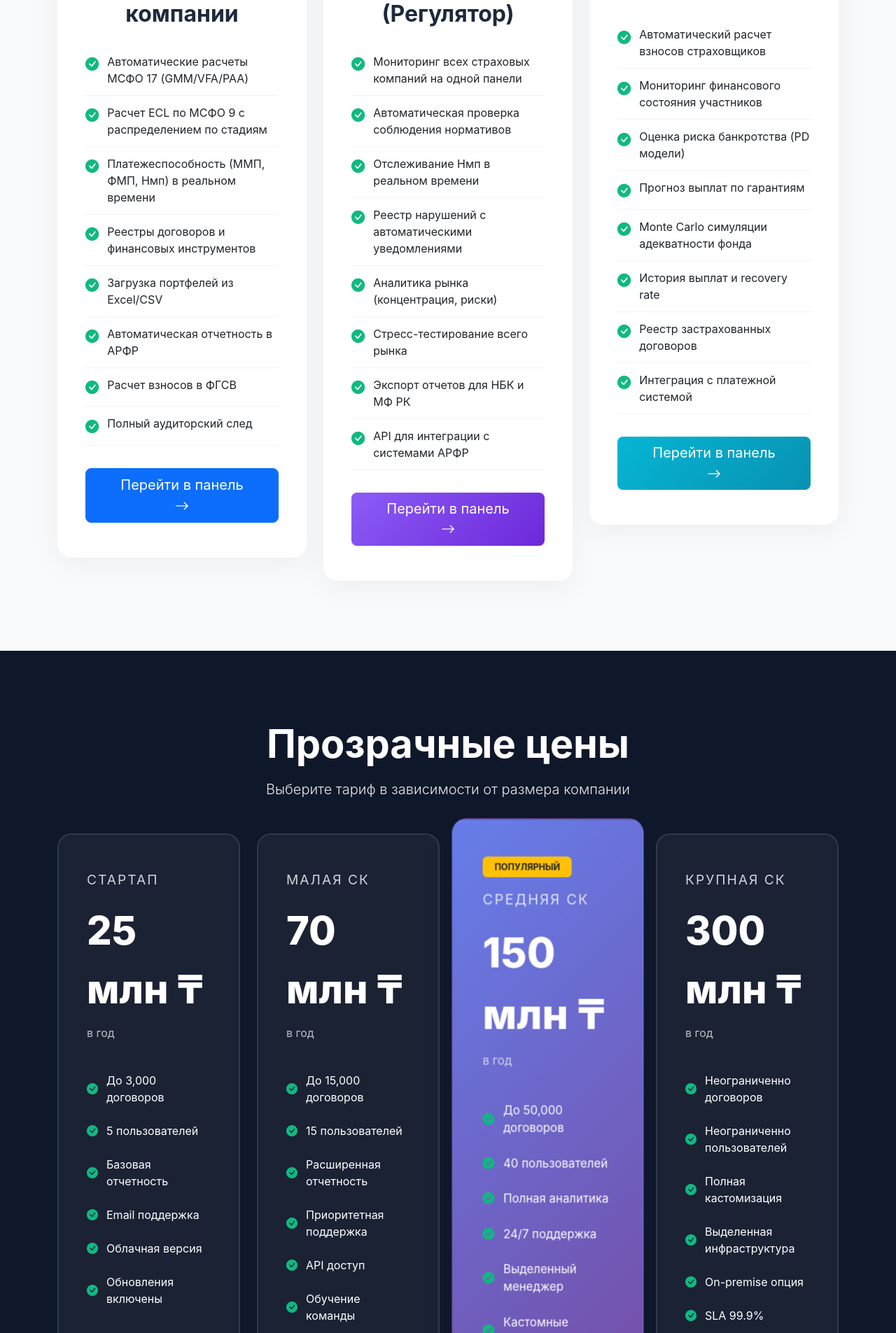
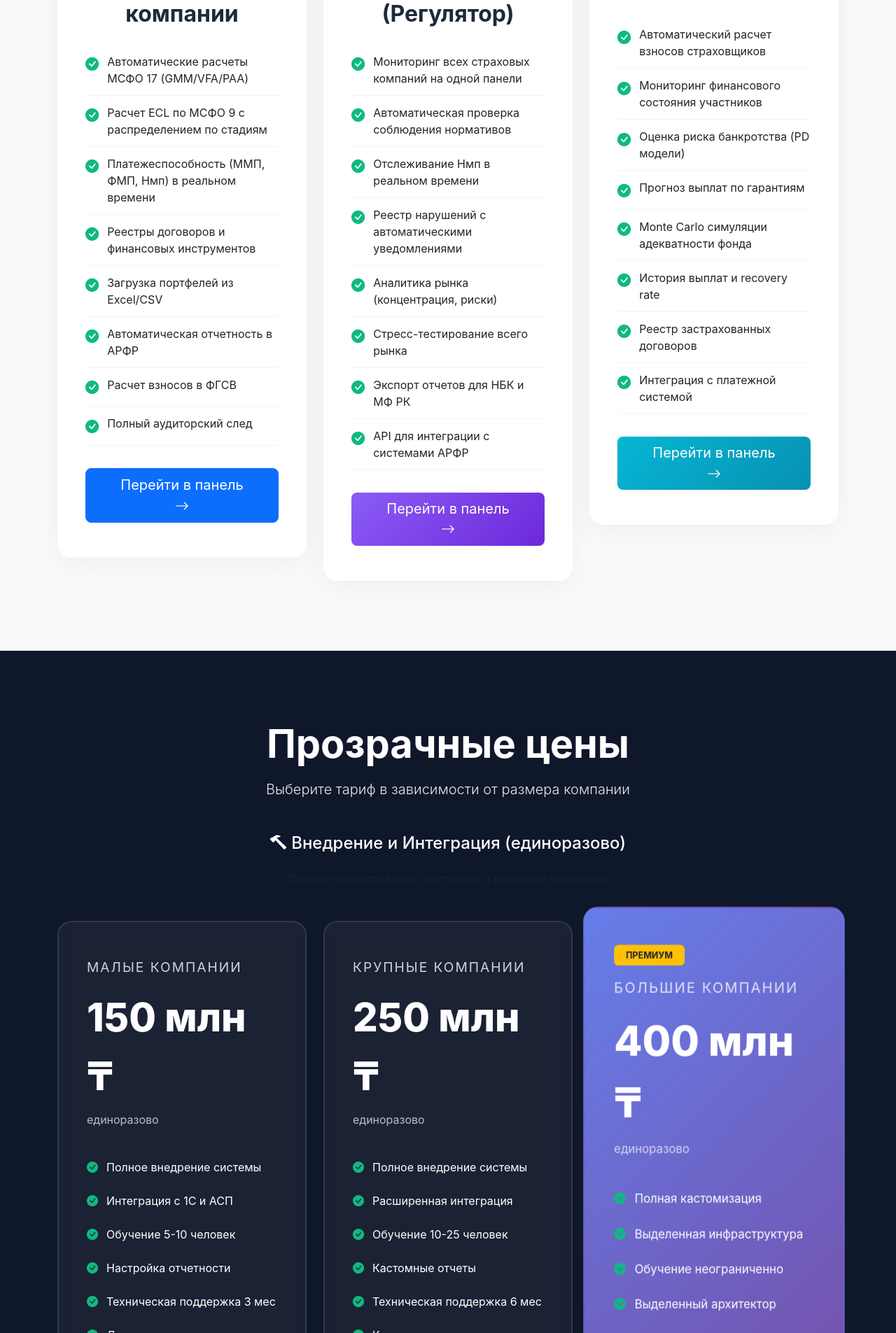
Before and after one commit to krasavchik01/ifrs-all, a Flask app: page /landing in a window 1280 px wide. Shown: the part 3975-5880 px from the top of the page at 70% size. Run offline with Flask 3, Linux system fonts and the light colour scheme.

Commit message:
feat: update landing page and dashboard navigation
- Rebrand to 'RB Partners IT Audit' (navbar and hero title)
- Restructure pricing model:
  * Implementation (one-time): 150M (small), 250M (large), 400M (largest)
  * Cloud subscription (annual): 10M/year (standard), 15M/year (premium)
- Add support and consulting packages
- Add ФГСВ Взносы link to dashboard
- Update pricing section with detailed implementation services
- Improve pricing card layout with separate sections for implementation and cloud

```diff
--- a/app/templates/index.html
+++ b/app/templates/index.html
@@ -1808,6 +1808,12 @@ Example: Life Insurance Portfolio<br>
                             <small>AFR Report</small>
                         </a>
                     </div>
+                    <div class="col-md-4">
+                        <a href="{{ url_for('main.fgsv') }}" class="btn btn-outline-secondary w-100">
+                            <i class="bi bi-percent"></i><br>
+                            <small>ФГСВ Взносы</small>
+                        </a>
+                    </div>
                 </div>
             </div>
         </div>
--- a/app/templates/landing.html
+++ b/app/templates/landing.html
@@ -484,7 +484,7 @@
     <nav class="navbar navbar-expand-lg navbar-dark fixed-top" style="background: rgba(15, 23, 42, 0.95); backdrop-filter: blur(10px);">
         <div class="container">
             <a class="navbar-brand fw-bold fs-3" href="#">
-                <i class="bi bi-shield-check"></i> Alliot
+                <i class="bi bi-shield-check"></i> RB Partners IT Audit
             </a>
             <button class="navbar-toggler" type="button" data-bs-toggle="collapse" data-bs-target="#navbarNav">
                 <span class="navbar-toggler-icon"></span>
@@ -511,7 +511,7 @@
         <div class="container hero-content">
             <div class="row align-items-center">
                 <div class="col-lg-7">
-                    <h1 class="hero-title fade-in">Alliot</h1>
+                    <h1 class="hero-title fade-in">RB Partners IT Audit</h1>
                     <p class="hero-subtitle fade-in">Комплексная Регуляторная Система для Страхового Рынка Казахстана</p>
                     <p class="text-white-50 mb-4 fade-in" style="font-size: 1.1rem;">
                         Единая платформа для страховых компаний, АРФР и ФГСВ. <br>
@@ -901,107 +901,137 @@
                 <p class="lead" style="opacity: 0.9;">Выберите тариф в зависимости от размера компании</p>
             </div>
 
-            <div class="row g-4">
-                <div class="col-lg-3 fade-in">
+            <div class="row g-4 mb-5">
+                <div class="col-12">
+                    <div class="text-center">
+                        <h4 class="mb-4"><i class="bi bi-hammer"></i> Внедрение и Интеграция (единоразово)</h4>
+                        <p class="text-muted mb-4">Полное развертывание, настройка и обучение персонала</p>
+                    </div>
+                </div>
+
+                <div class="col-lg-4 fade-in">
                     <div class="pricing-card">
-                        <div class="pricing-tier">Стартап</div>
-                        <div class="pricing-amount">25 млн ₸</div>
-                        <div class="pricing-period">в год</div>
+                        <div class="pricing-tier">Малые компании</div>
+                        <div class="pricing-amount">150 млн ₸</div>
+                        <div class="pricing-period">единоразово</div>
                         <ul class="pricing-features">
-                            <li><i class="bi bi-check-circle-fill"></i> До 3,000 договоров</li>
-                            <li><i class="bi bi-check-circle-fill"></i> 5 пользователей</li>
-                            <li><i class="bi bi-check-circle-fill"></i> Базовая отчетность</li>
-                            <li><i class="bi bi-check-circle-fill"></i> Email поддержка</li>
-                            <li><i class="bi bi-check-circle-fill"></i> Облачная версия</li>
-                            <li><i class="bi bi-check-circle-fill"></i> Обновления включены</li>
+                            <li><i class="bi bi-check-circle-fill"></i> Полное внедрение системы</li>
+                            <li><i class="bi bi-check-circle-fill"></i> Интеграция с 1С и АСП</li>
+                            <li><i class="bi bi-check-circle-fill"></i> Обучение 5-10 человек</li>
+                            <li><i class="bi bi-check-circle-fill"></i> Настройка отчетности</li>
+                            <li><i class="bi bi-check-circle-fill"></i> Техническая поддержка 3 мес</li>
+                            <li><i class="bi bi-check-circle-fill"></i> Документация</li>
                         </ul>
                         <div class="text-muted small">
-                            Для компаний с премией до 300 млн ₸/год
+                            Для компаний с премией до 500 млн ₸/год
                         </div>
                     </div>
                 </div>
 
-                <div class="col-lg-3 fade-in">
+                <div class="col-lg-4 fade-in">
                     <div class="pricing-card">
-                        <div class="pricing-tier">Малая СК</div>
-                        <div class="pricing-amount">70 млн ₸</div>
-                        <div class="pricing-period">в год</div>
+                        <div class="pricing-tier">Крупные компании</div>
+                        <div class="pricing-amount">250 млн ₸</div>
+                        <div class="pricing-period">единоразово</div>
                         <ul class="pricing-features">
-                            <li><i class="bi bi-check-circle-fill"></i> До 15,000 договоров</li>
-                            <li><i class="bi bi-check-circle-fill"></i> 15 пользователей</li>
-                            <li><i class="bi bi-check-circle-fill"></i> Расширенная отчетность</li>
-                            <li><i class="bi bi-check-circle-fill"></i> Приоритетная поддержка</li>
-                            <li><i class="bi bi-check-circle-fill"></i> API доступ</li>
-                            <li><i class="bi bi-check-circle-fill"></i> Обучение команды</li>
+                            <li><i class="bi bi-check-circle-fill"></i> Полное внедрение системы</li>
+                            <li><i class="bi bi-check-circle-fill"></i> Расширенная интеграция</li>
+                            <li><i class="bi bi-check-circle-fill"></i> Обучение 10-25 человек</li>
+                            <li><i class="bi bi-check-circle-fill"></i> Кастомные отчеты</li>
+                            <li><i class="bi bi-check-circle-fill"></i> Техническая поддержка 6 мес</li>
+                            <li><i class="bi bi-check-circle-fill"></i> Консультации архитектора</li>
                         </ul>
                         <div class="text-muted small">
-                            Для компаний с премией 300 млн - 2 млрд ₸/год
+                            Для компаний с премией 500млн - 5млрд ₸/год
                         </div>
                     </div>
                 </div>
 
-                <div class="col-lg-3 fade-in">
+                <div class="col-lg-4 fade-in">
                     <div class="pricing-card popular">
-                        <div class="badge bg-warning text-dark mb-3 px-3 py-2">ПОПУЛЯРНЫЙ</div>
-                        <div class="pricing-tier">Средняя СК</div>
-                        <div class="pricing-amount">150 млн ₸</div>
-                        <div class="pricing-period">в год</div>
+                        <div class="badge bg-warning text-dark mb-3 px-3 py-2">ПРЕМИУМ</div>
+                        <div class="pricing-tier">Большие компании</div>
+                        <div class="pricing-amount">400 млн ₸</div>
+                        <div class="pricing-period">единоразово</div>
                         <ul class="pricing-features">
-                            <li><i class="bi bi-check-circle-fill"></i> До 50,000 договоров</li>
-                            <li><i class="bi bi-check-circle-fill"></i> 40 пользователей</li>
-                            <li><i class="bi bi-check-circle-fill"></i> Полная аналитика</li>
-                            <li><i class="bi bi-check-circle-fill"></i> 24/7 поддержка</li>
-                            <li><i class="bi bi-check-circle-fill"></i> Выделенный менеджер</li>
-                            <li><i class="bi bi-check-circle-fill"></i> Кастомные интеграции</li>
+                            <li><i class="bi bi-check-circle-fill"></i> Полная кастомизация</li>
+                            <li><i class="bi bi-check-circle-fill"></i> Выделенная инфраструктура</li>
+                            <li><i class="bi bi-check-circle-fill"></i> Обучение неограниченно</li>
+                            <li><i class="bi bi-check-circle-fill"></i> Выделенный архитектор</li>
+                            <li><i class="bi bi-check-circle-fill"></i> Техническая поддержка 12 мес</li>
+                            <li><i class="bi bi-check-circle-fill"></i> On-premise опция</li>
                         </ul>
                         <div class="text-muted small">
-                            Для компаний с премией 2-10 млрд ₸/год
-                        </div>
-                    </div>
-                </div>
-
-                <div class="col-lg-3 fade-in">
-                    <div class="pricing-card">
-                        <div class="pricing-tier">Крупная СК</div>
-                        <div class="pricing-amount">300 млн ₸</div>
-                        <div class="pricing-period">в год</div>
-                        <ul class="pricing-features">
-                            <li><i class="bi bi-check-circle-fill"></i> Неограниченно договоров</li>
-                            <li><i class="bi bi-check-circle-fill"></i> Неограниченно пользователей</li>
-                            <li><i class="bi bi-check-circle-fill"></i> Полная кастомизация</li>
-                            <li><i class="bi bi-check-circle-fill"></i> Выделенная инфраструктура</li>
-                            <li><i class="bi bi-check-circle-fill"></i> On-premise опция</li>
-                            <li><i class="bi bi-check-circle-fill"></i> SLA 99.9%</li>
-                        </ul>
-                        <div class="text-muted small">
-                            Для компаний с премией более 10 млрд ₸/год
+                            Для компаний с премией более 5млрд ₸/год
                         </div>
                     </div>
                 </div>
             </div>
 
+            <div class="row g-4">
+                <div class="col-12">
+                    <div class="text-center">
+                        <h4 class="mb-4"><i class="bi bi-cloud-check"></i> Облачная подписка (ежегодно)</h4>
+                        <p class="text-muted mb-4">Поддержка, обновления и облачное хранилище</p>
+                    </div>
+                </div>
+
+                <div class="col-lg-6 fade-in">
+                    <div class="pricing-card">
+                        <div class="pricing-tier">Стандартная поддержка</div>
+                        <div class="pricing-amount">10 млн ₸</div>
+                        <div class="pricing-period">в год</div>
+                        <ul class="pricing-features">
+                            <li><i class="bi bi-check-circle-fill"></i> Облачное размещение (99.5% SLA)</li>
+                            <li><i class="bi bi-check-circle-fill"></i> Email и телефон поддержка</li>
+                            <li><i class="bi bi-check-circle-fill"></i> Автоматические обновления</li>
+                            <li><i class="bi bi-check-circle-fill"></i> Резервные копии (ежедневно)</li>
+                            <li><i class="bi bi-check-circle-fill"></i> Миграция данных</li>
+                            <li><i class="bi bi-check-circle-fill"></i> Базовое сохранение истории</li>
+                        </ul>
+                    </div>
+                </div>
+
+                <div class="col-lg-6 fade-in">
+                    <div class="pricing-card popular">
+                        <div class="badge bg-success mb-3 px-3 py-2">РЕКОМЕНДУЕТСЯ</div>
+                        <div class="pricing-tier">Премиум поддержка</div>
+                        <div class="pricing-amount">15 млн ₸</div>
+                        <div class="pricing-period">в год</div>
+                        <ul class="pricing-features">
+                            <li><i class="bi bi-check-circle-fill"></i> Облачное размещение (99.9% SLA)</li>
+                            <li><i class="bi bi-check-circle-fill"></i> 24/7 приоритетная поддержка</li>
+                            <li><i class="bi bi-check-circle-fill"></i> Выделенный менеджер аккаунта</li>
+                            <li><i class="bi bi-check-circle-fill"></i> Мониторинг производительности</li>
+                            <li><i class="bi bi-check-circle-fill"></i> Консультации по оптимизации</li>
+                            <li><i class="bi bi-check-circle-fill"></i> Безлимитное хранилище истории</li>
+                        </ul>
+                    </div>
+                </div>
+            </div>
+
             <div class="text-center mt-5 fade-in">
-                <h4 class="mb-4">Дополнительные опции</h4>
+                <h4 class="mb-4">Дополнительные услуги</h4>
                 <div class="row g-3">
                     <div class="col-md-4">
                         <div class="p-3 bg-white bg-opacity-10 rounded-3">
-                            <i class="bi bi-cloud-check display-5 mb-2"></i>
-                            <h5>Облачный сервер ФГСВ</h5>
-                            <p class="mb-0 small">Размещение на защищенных серверах ФГСВ РК<br><strong>+15 млн ₸/год</strong></p>
-                        </div>
-                    </div>
-                    <div class="col-md-4">
-                        <div class="p-3 bg-white bg-opacity-10 rounded-3">
-                            <i class="bi bi-building display-5 mb-2"></i>
-                            <h5>On-Premise версия</h5>
-                            <p class="mb-0 small">Установка на ваших серверах<br><strong>+50 млн ₸ (единоразово)</strong></p>
+                            <i class="bi bi-shield-check display-5 mb-2"></i>
+                            <h5>Сертификация АРФР</h5>
+                            <p class="mb-0 small">Помощь с сертификацией и регуляторной проверкой<br><strong>+50 млн ₸</strong></p>
                         </div>
                     </div>
                     <div class="col-md-4">
                         <div class="p-3 bg-white bg-opacity-10 rounded-3">
                             <i class="bi bi-people display-5 mb-2"></i>
-                            <h5>Обучение и консалтинг</h5>
-                            <p class="mb-0 small">Полное обучение команды<br><strong>50,000 ₸/час</strong></p>
+                            <h5>Дополнительное обучение</h5>
+                            <p class="mb-0 small">Расширенное обучение персонала<br><strong>30,000 ₸/час</strong></p>
+                        </div>
+                    </div>
+                    <div class="col-md-4">
+                        <div class="p-3 bg-white bg-opacity-10 rounded-3">
+                            <i class="bi bi-gear display-5 mb-2"></i>
+                            <h5>Индивидуальная интеграция</h5>
+                            <p class="mb-0 small">Разработка кастомных решений<br><strong>50,000 ₸/час</strong></p>
                         </div>
                     </div>
                 </div>
```
